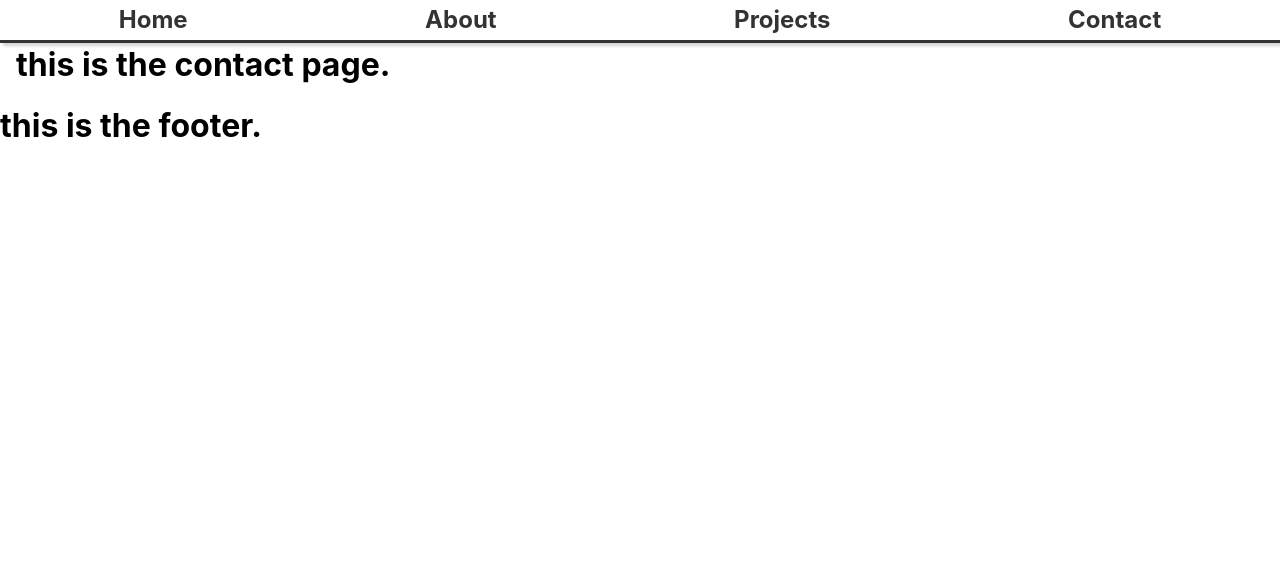
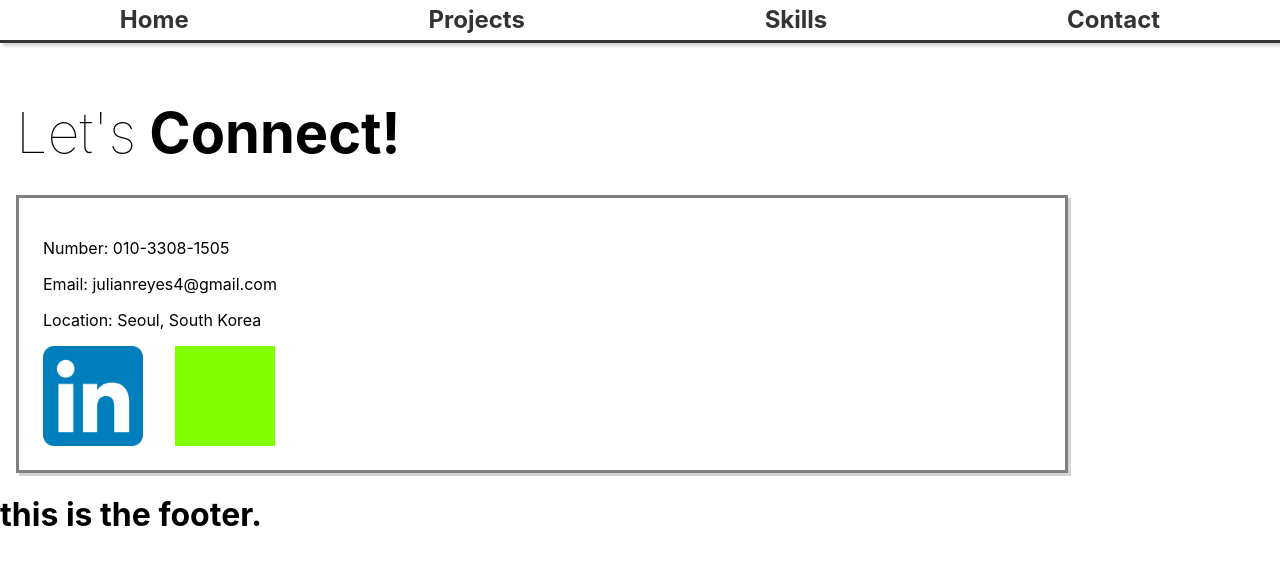
Before and after one commit to jreyes73/julian-portfolio, a React (Create React App) app: page /contact in a window 1280 px wide. Shown: the top 564 px of the page. Built offline with nearby package versions, Linux system fonts and the light colour scheme.

Commit message:
update contact page

```diff
--- a/src/App.js
+++ b/src/App.js
@@ -2,7 +2,7 @@ import './App.css';
 import React from 'react';
 import Root from './Root/Root';
 import Home from './components/Home/Home';
-import AboutMe from './components/AboutMe/AboutMe';
+import Skills from './components/Skills/Skills';
 import Projects from './components/Projects/Projects';
 import Contact from './components/Contact/Contact';
 import {Route, RouterProvider, createBrowserRouter, createRoutesFromElements } from 'react-router-dom';
@@ -10,7 +10,7 @@ import {Route, RouterProvider, createBrowserRouter, createRoutesFromElements } f
 const router = createBrowserRouter(createRoutesFromElements(
   <Route path='/' element={<Root />} >
     <Route path='' element={<Home />} />
-    <Route path='about' element={<AboutMe />} />
+    <Route path='skills' element={<Skills />} />
     <Route path='projects' element={<Projects />} />
     <Route path='contact' element={<Contact />} />
   </Route>
--- a/src/components/AboutMe/AboutMe.jsx
+++ /dev/null
@@ -1,7 +0,0 @@
-import React from "react";
-
-export default function AboutMe() {
-    return (
-        <h1>this is the about me tab.</h1>
-    )
-}
--- /dev/null
+++ b/src/components/Contact/Contact.css
@@ -0,0 +1,37 @@
+.contact-container {
+    width: 80%;
+    margin-top: 1rem;
+    border: 3px solid grey;
+    padding: 1.5rem;
+    box-shadow: 3px 3px lightgray;
+}
+
+.contact-greeting {
+    text-align: start;
+    width: 100%;
+    font-size: 3.5rem;
+    margin: 5rem 0 2rem 0;
+    line-height: 3.7rem;
+    font-weight: 700;
+}
+
+.sns-container {
+    display: flex;
+    gap: 2rem;
+}
+
+.linkedin-logo {
+    height: 100px;
+    width: 100px;
+    background-color: aliceblue;
+}
+
+.instagram-logo {
+    height: 100px;
+    width: 100px;
+    background-color: chartreuse;
+}
+
+img {
+    height: 100px;
+}
--- a/src/components/Contact/Contact.jsx
+++ b/src/components/Contact/Contact.jsx
@@ -1,7 +1,19 @@
 import React from "react";
+import './Contact.css'
 
 export default function Contact() {
     return (
-        <h1>this is the contact page.</h1>
+        <>
+        <h1 className="contact-greeting" ><span style={{fontWeight: 100}} >Let's</span> Connect!</h1>
+        <div className="contact-container">
+            <p>Number: 010-3308-1505</p>
+            <p>Email: julianreyes4@gmail.com</p>
+            <p>Location: Seoul, South Korea</p>
+            <div className="sns-container">
+                <img src="LinkedIn.png" alt="sns1" ></img>
+                <div className="instagram-logo" ></div>
+            </div>
+        </div>
+        </>
     )
 }
--- a/src/components/Header/Header.css
+++ b/src/components/Header/Header.css
@@ -16,6 +16,16 @@
 .navLink {
     text-decoration: none;
     color: #333;
+    transition: color 3s;
+}
+
+.navLink:hover {
+    color: silver;
+    text-decoration: underline;
+}
+
+.navLink:active {
+    text-decoration-color: gold;
 }
 
 .headerBlank {
--- a/src/components/Header/Header.jsx
+++ b/src/components/Header/Header.jsx
@@ -7,8 +7,8 @@ export default function Header() {
         <>
             <div className="navBar">
                 <NavLink className="navLink" to="/">Home</NavLink>
-                <NavLink className="navLink" to="about">About</NavLink>
                 <NavLink className="navLink" to="projects">Projects</NavLink>
+                <NavLink className="navLink" to="skills">Skills</NavLink>
                 <NavLink className="navLink" to='contact'>Contact</NavLink>
             </div>
             <div className="headerBlank"></div>
--- a/src/components/Home/Home.jsx
+++ b/src/components/Home/Home.jsx
@@ -22,7 +22,6 @@ export default function Home() {
             <h1 className="intro-greeting">Good<br/>{greeting}!<br/>I'm <span style={{fontWeight: 700}} >Julian</span>.</h1>
             <hr/>
             <p style={{marginTop: 0, textAlign: "start", width: "100%"}} >A Content Developer & Experienced Leader</p>
-            <p>{timeNow}</p>
             <p className="intro-description">I'm thrilled to have you here. I'm Julian, a passionate adult educator and motivator dedicated to helping companies and their workers succeed. With a background in education, I bring the right tools.</p>
         </div>
         </>
--- /dev/null
+++ b/src/components/Skills/Skills.jsx
@@ -0,0 +1,7 @@
+import React from "react";
+
+export default function Skills() {
+    return (
+        <h1>this is the Skills tab.</h1>
+    )
+}
```
Also changed, not shown: public/Instagram.webp (added), public/LinkedIn.png (added).
